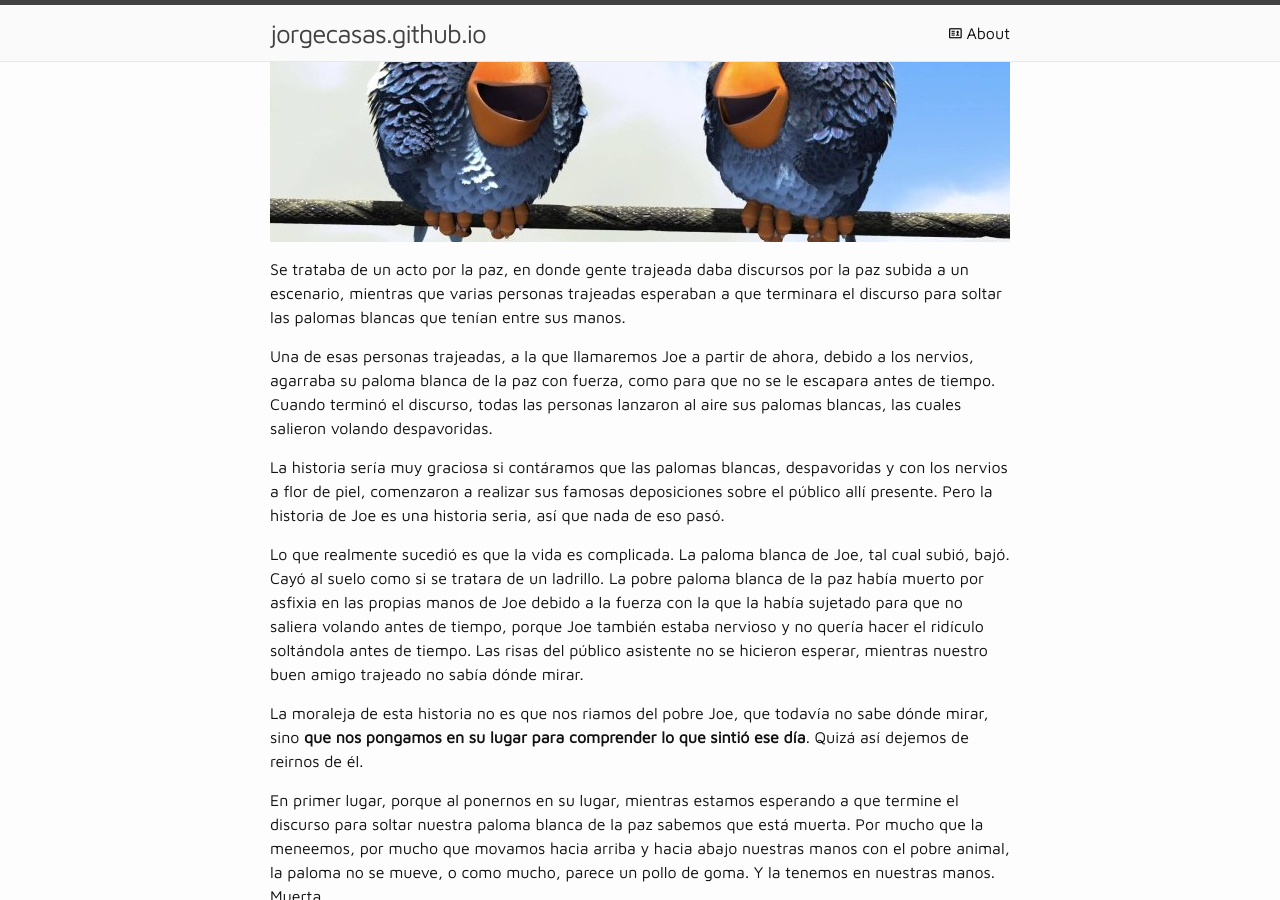
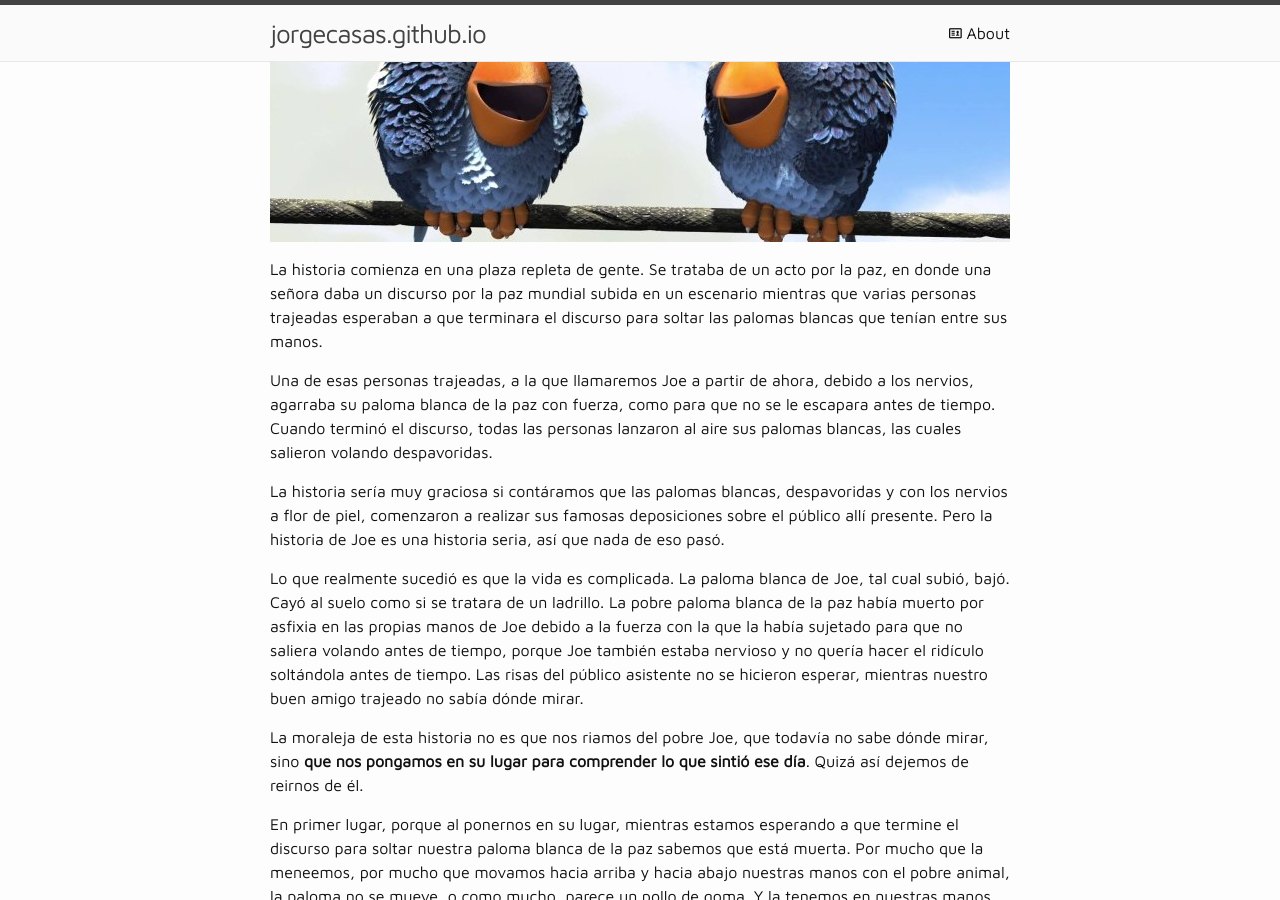
Before and after one commit to jorgecasas/jorgecasas.github.io, a Jekyll site: the page built from _posts/2016-01-13-la-historia-de-joe.markdown, in a window 1280 px wide and 900 px high, scrolled down 319 px. Built offline with Jekyll 4.4.1, drawn with Linux system fonts in a browser that asks for light colours; comment, search, counter and statistics services are not loaded.

Commit message:
Post - La historia de Joe

```diff
--- a/_posts/2016-01-13-la-historia-de-joe.markdown
+++ b/_posts/2016-01-13-la-historia-de-joe.markdown
@@ -11,7 +11,7 @@ Os voy a contar una historia con moraleja, que puede ser aplicada en muchos ámb
 
 ![La historia de Joe]({{site.url}}/assets/images/2016-01-13-la-historia-de-joe.jpg)
 
-Se trataba de un acto por la paz, en donde gente trajeada daba discursos por la paz subida a un escenario, mientras que varias personas trajeadas esperaban a que terminara el discurso para soltar las palomas blancas que tenían entre sus manos.
+La historia comienza en una plaza repleta de gente. Se trataba de un acto por la paz, en donde una señora daba un discurso por la paz mundial subida en un escenario mientras que varias personas trajeadas esperaban a que terminara el discurso para soltar las palomas blancas que tenían entre sus manos.
 
 Una de esas personas trajeadas, a la que llamaremos Joe a partir de ahora, debido a los nervios, agarraba su paloma blanca de la paz con fuerza, como para que no se le escapara antes de tiempo. Cuando terminó el discurso, todas las personas lanzaron al aire sus palomas blancas, las cuales salieron volando despavoridas.
 
```
